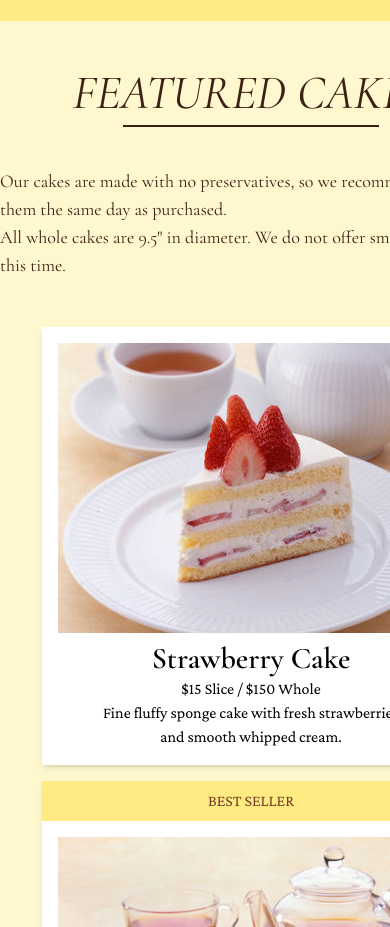
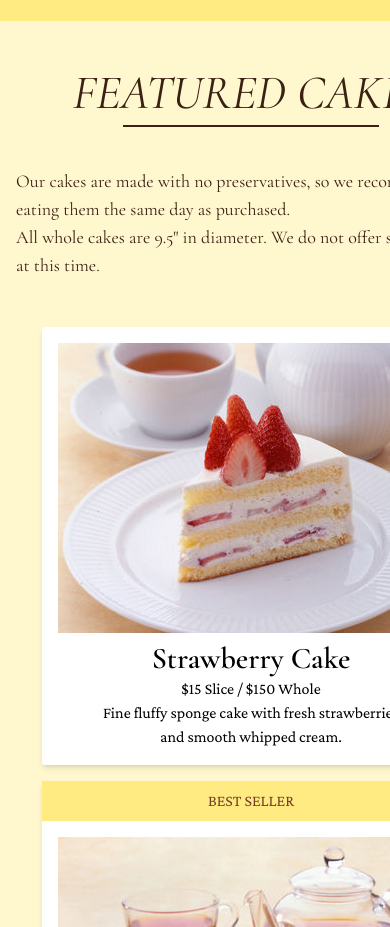
Before and after one commit to rosalie0/harbs-react, a React (Vite) app: page / in a window 390 px wide. Shown: the part 3080-4007 px from the top of the page. Built offline with nearby package versions, Linux system fonts and the light colour scheme.

Commit message:
gave cakesection info px , bc looked bad on mobile

```diff
--- a/src/components/cakes/CakeSectionInfo.tsx
+++ b/src/components/cakes/CakeSectionInfo.tsx
@@ -3,7 +3,7 @@ import React from "react";
 const CakeSectionInfo = () => {
   return (
     <div
-      className="max-w-4xl pt-10
+      className="max-w-4xl pt-10 px-4
       font-cormorant-garamond text-harbs-brown-darkest text-lg"
     >
       <p>
```
